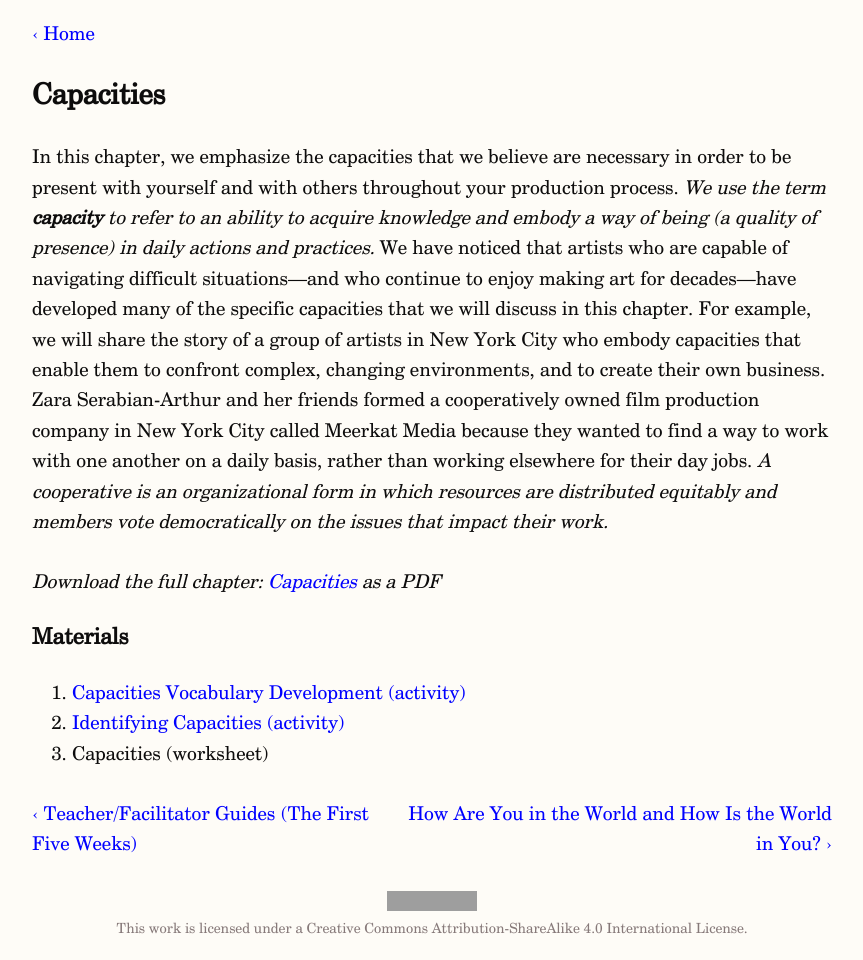
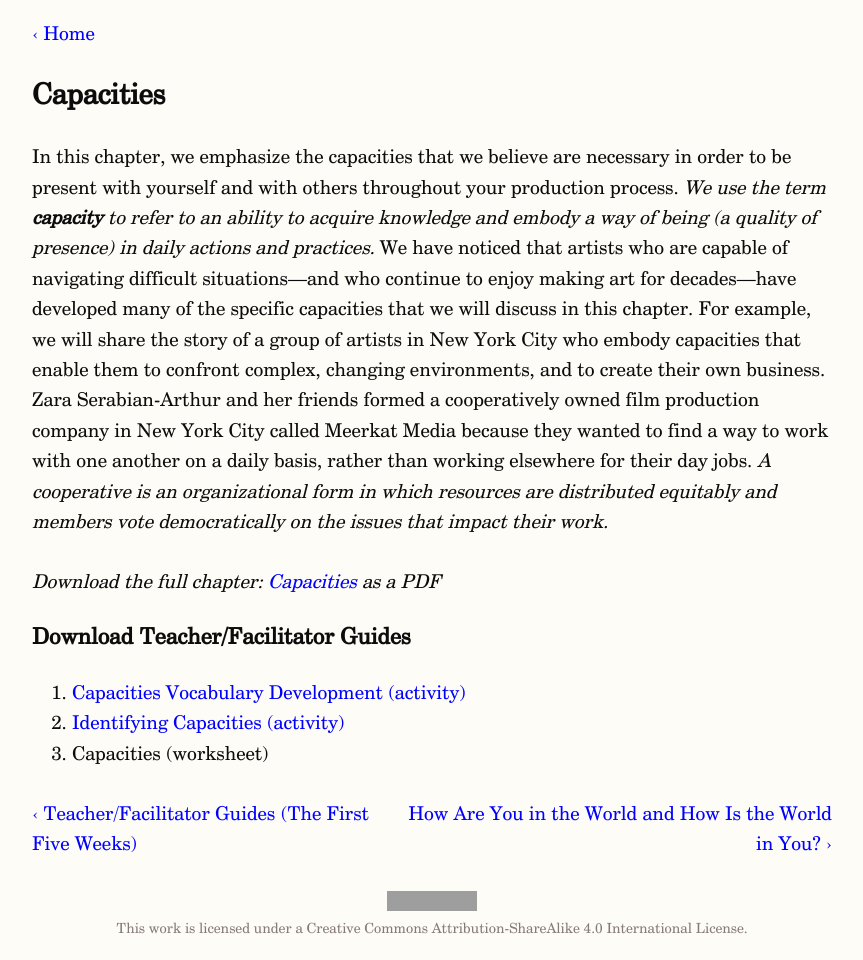
Before and after one commit to orzubalsky/making-and-being, a Jekyll site: the page built from docs/_chapters/capacities/capacities.md, in a window 1280 px wide. Shown: the whole page, without its empty margins (208-1071 px from the left). Built offline with Jekyll 4.4.1, drawn with Linux system fonts in a browser that asks for light colours; nearby versions of some CDN libraries; some web fonts are replaced; grey boxes are pictures that could not be loaded.

Commit message:
Materials -> Download Teacher/Facilitator Guides

```diff
--- a/docs/_layouts/chapter.html
+++ b/docs/_layouts/chapter.html
@@ -27,7 +27,7 @@ layout: page
 {% endif %}
 
 {% if page.materials %}
-  <h3>Materials</h3>
+  <h3>Download Teacher/Facilitator Guides</h3>
   {% include materials_list.html materials=page.materials %}
 {% endif %}
 
```
